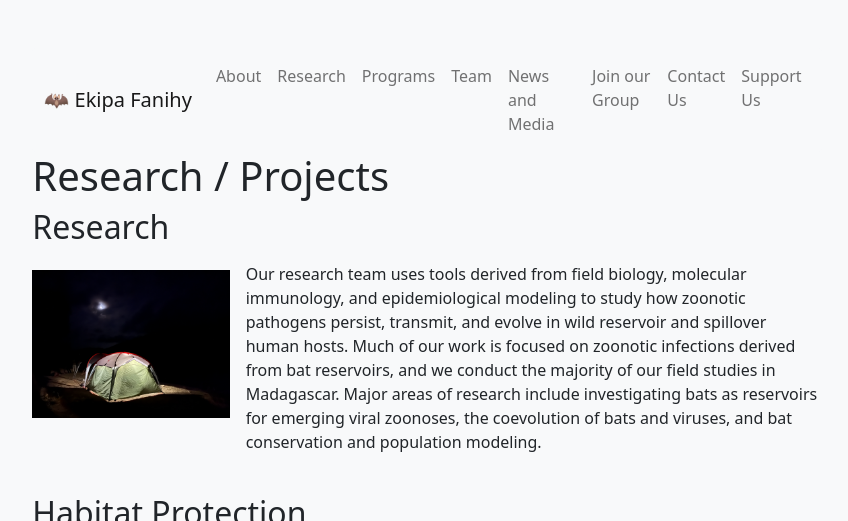
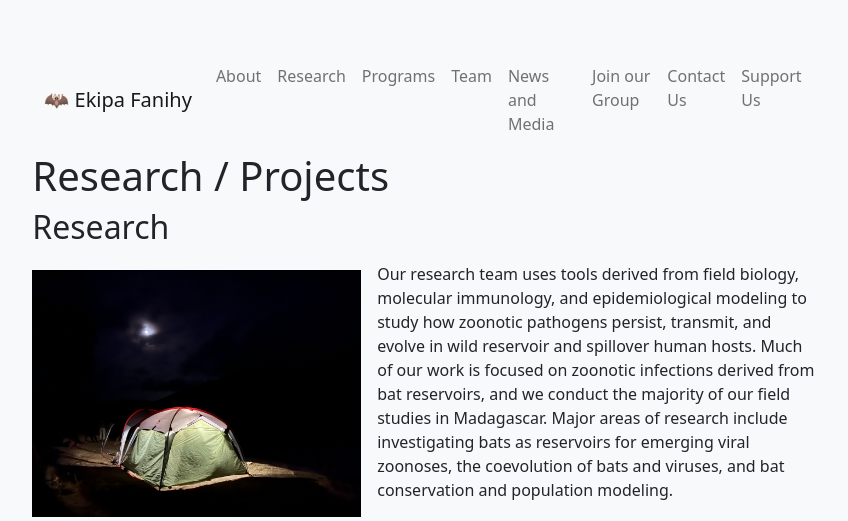
Before and after one commit to brooklabteam/www-ekipafanihy, a Jekyll site: the page built from research.md, in a window 1280 px wide. Shown: the top 521 px of the page, without its empty margins (213-1061 px from the left). Built offline with Jekyll 4.4.1, drawn with Linux system fonts in a browser that asks for light colours; grey boxes are pictures that could not be loaded.

Commit message:
team page edits

```diff
--- a/research.md
+++ b/research.md
@@ -6,7 +6,7 @@ permalink: /research
 
 <h2>Research</h2>
 
-<img src="/assets/research/lab_tent.jpeg" alt="tent" class="float-start col-sm-3" />
+<img src="/assets/research/lab_tent.jpeg" alt="tent" class="float-start col-sm-5" />
 
 Our research team uses tools derived from field biology, molecular immunology, and epidemiological modeling to study how zoonotic pathogens persist, transmit, and evolve in wild reservoir and spillover human hosts. Much of our work is focused on zoonotic infections derived from bat reservoirs, and we conduct the majority of our field studies in Madagascar. Major areas of research include investigating bats as reservoirs for emerging viral zoonoses, the coevolution of bats and viruses, and bat conservation and population modeling.
 
```
